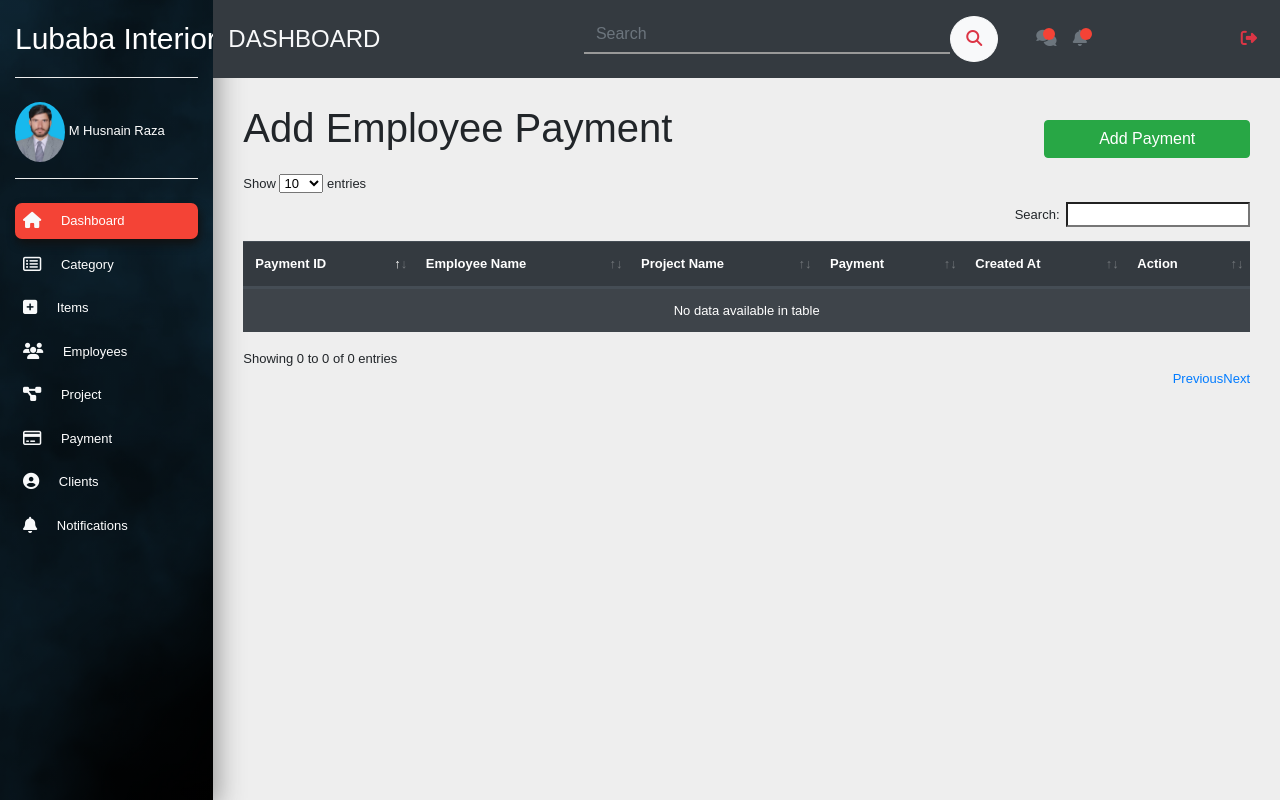
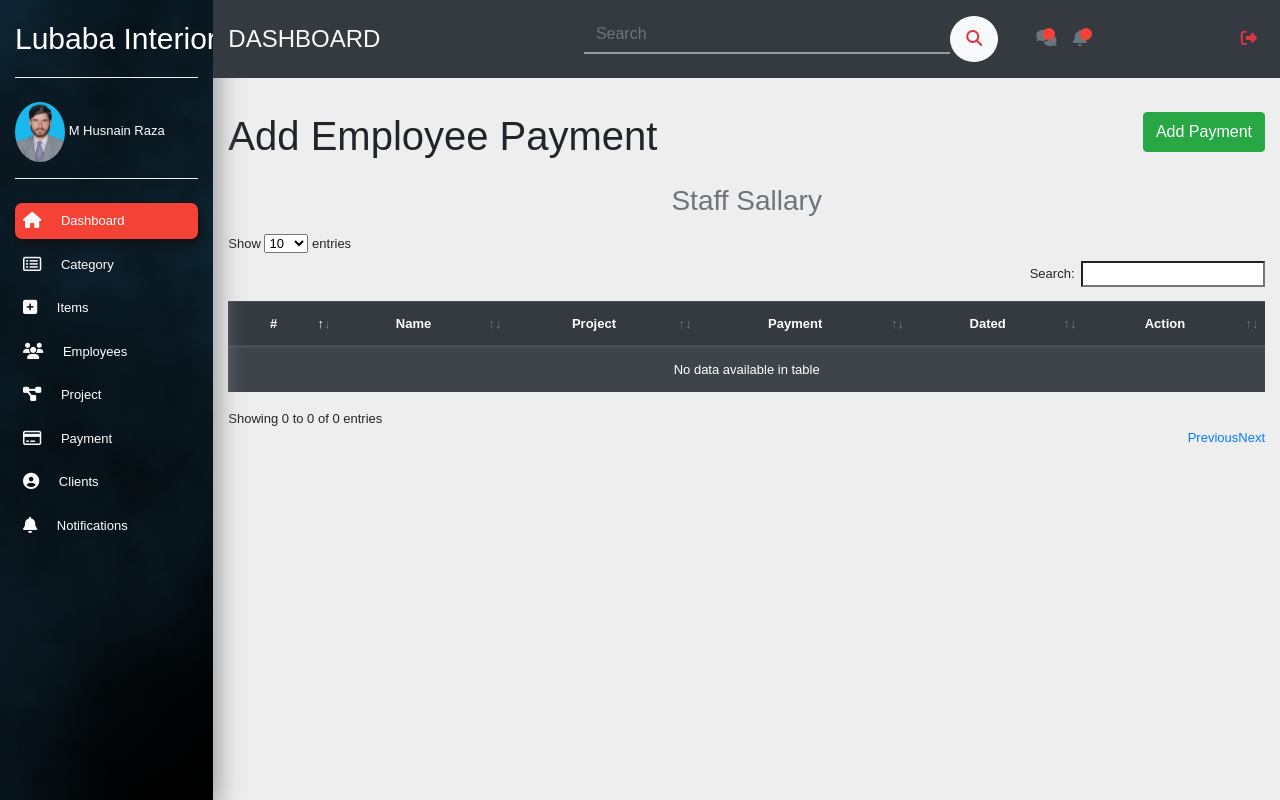
Before and after one commit to RazaCodeAcademy/Wallpaper-and-Interior-Design-Laravel-Project, a Laravel app: page /admin/payments in a window 1280 px wide. Run offline with Laravel 8, Linux system fonts and the light colour scheme; data that the repository does not hold is empty; some libraries are stand-ins or nearby versions.

Commit message:
Init commit

```diff
--- a/app/Post.php
+++ b/app/Post.php
@@ -10,4 +10,9 @@ class Post extends Model
     {
         return $this->belongsTo(Category::class, 'category_id', 'id');
     }
+
+    public function projects()
+    {
+        return $this->hasMany(Project::class, 'paper_id', 'id');
+    }
 }
--- a/app/Project.php
+++ b/app/Project.php
@@ -6,5 +6,8 @@ use Illuminate\Database\Eloquent\Model;
 
 class Project extends Model
 {
-    //
+    public function post()
+    {
+        return $this->belongsTo(Post::class, 'paper_id', 'id');
+    }
 }
--- a/public/css/style.css
+++ b/public/css/style.css
@@ -328,6 +328,8 @@ body{
 
     .logo-text h1{
         font-size: 40px;
+        padding-left: 10px !important;
+        padding-right: 10px !important;
     }
 
     .about-h1{
--- a/resources/views/admin/categories.blade.php
+++ b/resources/views/admin/categories.blade.php
@@ -117,10 +117,10 @@
                                     <p>{{\Session::get('success')}}</p>
                                 </div>
                             @endif
-                            <table id="datatable" class="table table-striped table-dark mt-2">
+                            <table id="datatable" class="table table-striped table-dark mt-2 text-center">
                                 <thead>
                                     <tr>
-                                        <th>ID</th>
+                                        <th>#</th>
                                         <th>Category Title</th>
                                         <th>Created At</th>
                                         <th>Action</th>
--- a/resources/views/admin/employees_payment.blade.php
+++ b/resources/views/admin/employees_payment.blade.php
@@ -1,7 +1,82 @@
 @extends('layouts.admin-master')
 @section('title','Employee Payement Detail')
 @section('content')
+    <section>
+        <div class="container-fluid">
+            <div class="row">
+                <div class="col-xl-10 col-lg-9 col-md-8 ml-auto mt-5">
+                    <div class="row align-items-between">
+                        <div class="col-xl-12 col-12 mb-4 mb-xl-0 ">
+                            <div class="d-flex mt-5">
+                                <h1 class="">Add Employee Payment</h1>
+                                <button type="button" class="btn btn-success mb-3 ml-auto" data-toggle="modal" data-target="#exampleModal">
+                                    Add Payment
+                                </button>
+                            </div>
+                            @if(count($errors)>0)
+                            <div class="alert-danger alert">
+                                <ul>
+                                    @foreach($errors->all() as $error)
+                                        <li>{{$error}}</li>
+                                    @endforeach
+                                </ul>
+                            </div>
+                            @endif
+
+                            @if(\Session:: has('success'))
+                                <div class="alert-success alert">
+                                    <p>{{\Session::get('success')}}</p>
+                                </div>
+                            @endif
+                        </div>
+                    </div>
+                </div>
+            </div>
+        </div>
+    </section>
     <!-- start Code Here -->
+    <section>
+        <div class="container-fluid">
+            <div class="row mb-5">
+                <div class="col-xl-10 col-lg-9 col-md-8 ml-auto">
+                    <div class="row align-items-between">
+                        <div class="col-xl-12 col-12 mb-4 mb-xl-0 ">
+                            <h3 class="text-muted text-center m-3">Staff Sallary</h3>
+                            <table id="datatable" class="table table-striped table-dark mt-2 text-center">
+                                <thead>
+                                    <tr>
+                                        <th>#</th>
+                                        <th>Name</th>
+                                        <th>Project</th>
+                                        <th>Payment</th>
+                                        <th>Dated</th>
+                                        <th>Action</th>
+                                    </tr>
+                                </thead>
+                                <tbody>
+                                    @foreach($payments as $payment)
+                                        <tr>
+                                            <td>{{ $payment->id }}</td>
+                                            <td>{{ $payment->first_name }} {{ $payment->last_name }}</td>
+                                            <td>{{ $payment->project_title }}</td>
+                                            <td>{{ $payment->payment }}</td>
+                                            <td>{{ $payment->created_at }}</td>
+                                            <td class="text-center">
+                                                <a href="#" class="btn btn-success edit">Edit</a>
+                                                <a href="#" class="btn btn-danger delete">Delete</a>
+                                            </td>
+                                        </tr>
+                                    @endforeach
+                                </tbody>
+                            </table>
+                        </div>
+                    </div>
+                </div>
+            </div>
+        </div>
+    </section>
+
+
     <section>
         <div class="container-fluid">
             <div class="row mt-4">
@@ -134,57 +209,6 @@
                                     </div>
                                 </div>
                             </div>
-
-                            <div class="container-fluid">
-                                <div class="d-flex">
-                                    <h1 class="w-100">Add Employee Payment</h1>
-                                    <button type="button" class="btn btn-success mt-3 mb-3 ml-auto w-25" data-toggle="modal" data-target="#exampleModal">
-                                        Add Payment
-                                    </button>
-                                </div>
-                                @if(count($errors)>0)
-                                <div class="alert-danger alert">
-                                    <ul>
-                                        @foreach($errors->all() as $error)
-                                            <li>{{$error}}</li>
-                                        @endforeach
-                                    </ul>
-                                </div>
-                                @endif
-
-                                @if(\Session:: has('success'))
-                                    <div class="alert-success alert">
-                                        <p>{{\Session::get('success')}}</p>
-                                    </div>
-                                @endif
-                                <table id="datatable" class="table table-striped table-dark mt-2">
-                                    <thead>
-                                        <tr>
-                                            <th>Payment ID</th>
-                                            <th>Employee Name</th>
-                                            <th>Project Name</th>
-                                            <th>Payment</th>
-                                            <th>Created At</th>
-                                            <th>Action</th>
-                                        </tr>
-                                    </thead>
-                                    <tbody>
-                                        @foreach($payments as $payment)
-                                            <tr>
-                                                <td>{{ $payment->id }}</td>
-                                                <td>{{ $payment->first_name }} {{ $payment->last_name }}</td>
-                                                <td>{{ $payment->project_title }}</td>
-                                                <td>{{ $payment->payment }}</td>
-                                                <td>{{ $payment->created_at }}</td>
-                                                <td>
-                                                    <a href="#" class="btn btn-success edit">Edit</a>
-                                                    <a href="#" class="btn btn-danger delete">Delete</a>
-                                                </td>
-                                            </tr>
-                                        @endforeach
-                                    </tbody>
-                                </table>
-                            </div>
                         </div>
                     </div>
                 </div>
```
Also changed, not shown: app/Http/Controllers/Admin/ProjectController.php (+6 -4 lines), resources/views/admin/client_show.blade.php (+4 -6 lines), resources/views/admin/employees.blade.php (+5 -7 lines), resources/views/admin/posts.blade.php (+7 -7 lines), resources/views/admin/projects.blade.php (+4 -3 lines), public/js/jquery.dataTables.min.js.
